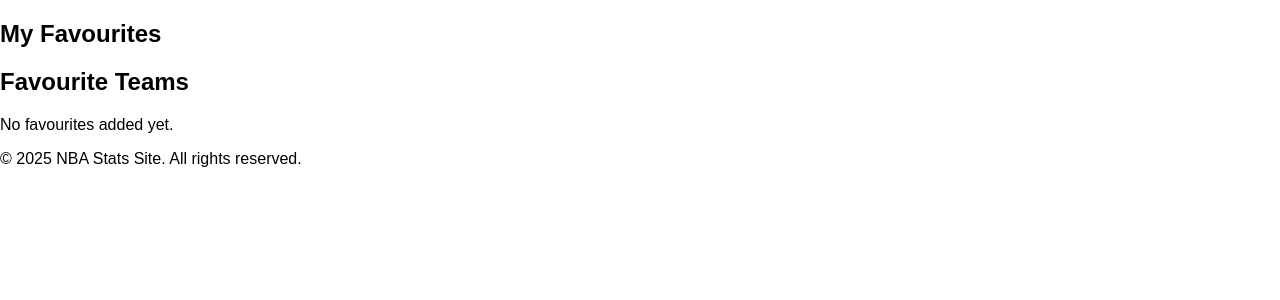
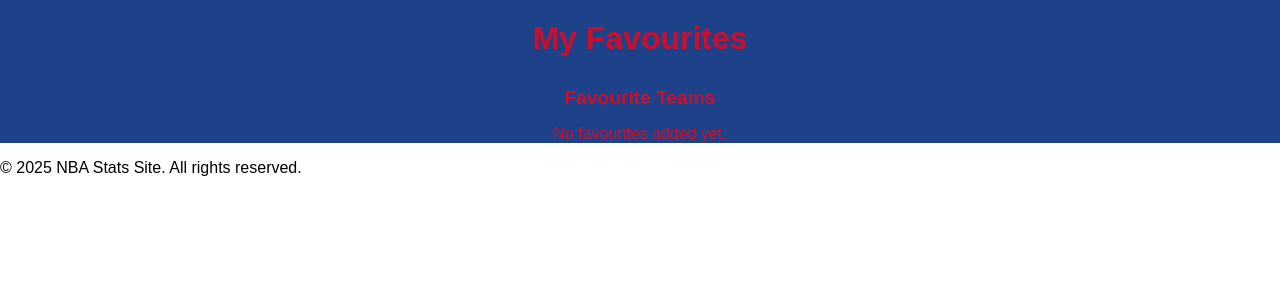
Before and after one commit to ben-hockley/NBAStats, a FastAPI app: page /myNBA/favorites in a window 1280 px wide. Shown: the part 54-354 px from the top of the page. Run offline with FastAPI, Linux system fonts and the light colour scheme; data comes from the database, SQL or seed files in the repository.

Commit message:
basic favorites managment

```diff
--- a/main.py
+++ b/main.py
@@ -183,11 +183,14 @@ async def favorites_games(request: Request):
         user = current_user['username']
     else:
         user = None
+
     following_teams_ids = get_following_teams_ids(user)
+    favorite_teams = get_following_teams(user)
 
+    # Get the games for the teams the user is following
     played_games, upcoming_games = get_many_teams_games(following_teams_ids)
 
-    return templates.TemplateResponse("favorites_games.html", {"request": request, "current_user": user, "played_games": played_games, "upcoming_games": upcoming_games})
+    return templates.TemplateResponse("favorites_games.html", {"request": request, "current_user": user, "played_games": played_games, "upcoming_games": upcoming_games, "favorite_teams": favorite_teams})
 
 
     return templates.TemplateResponse("favorites_games.html", {"request": request, "current_user": user, "games": games})
--- a/static/CSS/styles.css
+++ b/static/CSS/styles.css
@@ -119,6 +119,7 @@ body {
     flex-direction: column;
     justify-content: center;
     align-items: center;
+    text-align: center;
     width: 100px;
     height: 100px;
     margin: 10px;
@@ -134,6 +135,10 @@ body {
 }
 
 .select-team {
+    text-align: center;
+}
+
+.team-navbar {
     text-align: center;
 }
 
@@ -276,3 +281,37 @@ body {
     border: 1px solid var(--nba-secondary);
     font-size: 1em;
 }
+
+.favorites-section {
+    text-align: center;
+    background-color: var(--nba-primary);
+    color: var(--nba-secondary);
+}
+.favorites-section h1 {
+    font-size: 2em;
+    margin: 0;
+    padding: 20px 0;
+}
+.favorites-section h2 {
+    font-size: 1.2em;
+    margin: 10px 0;
+}
+.favorites-section a {
+    text-decoration: none;
+    color: white;
+}
+.favorites-section .team-list {
+    background-color: white;
+    padding: 20px;
+    border-radius: 10px;
+    box-shadow: 0px 4px 8px rgba(0,0,0,0.2);
+}
+.favorites-section .team-list .team-card {
+    background-color: var(--nba-primary);
+    color: white;
+    font-size: 1em;
+    padding: 10px;
+    border-radius: 5px;
+    margin: 10px;
+    box-shadow: 0px 4px 8px rgba(0,0,0,0.2);
+}
--- a/templates/favorites.html
+++ b/templates/favorites.html
@@ -3,21 +3,26 @@
 {% block title %}Favourites{% endblock %}
 
 {% block content %}
-<section class="favourites-section">
+<section class="favorites-section">
 
     <h1>My Favourites</h1>
 
-    <div class="favourites">
+    <div class="favorites">
         <h2>Favourite Teams</h2>
         {% if following_teams|length == 0 %}
         <p>No favourites added yet.</p>
         {% else %}
-        <ul>
-        {% for favourite in following_teams %}
-            <li>{{ favourite['full_name'] }}</li>
-        {% endfor %}
-        </ul>
+        <div class="team-list">
+            {% for team in following_teams %}
+                <div class="team-card">
+                    <a href="/teams/{{ team['id'] }}">
+                        <img src="/static/img/team_logos/{{ team['abbreviation'] }}.svg" alt="{{ team['full_name'] }} logo" width="40" height="40">
+                        <h2>{{ team['full_name'] }}</h2>
+                    </a>
+                </div>
+            {% endfor %}
+        </div>
         {% endif %}
-        </div>
+    </div>
 </section>
 {% endblock %}
```
Also changed, not shown: templates/favorites_games.html (+19 -0 lines).
